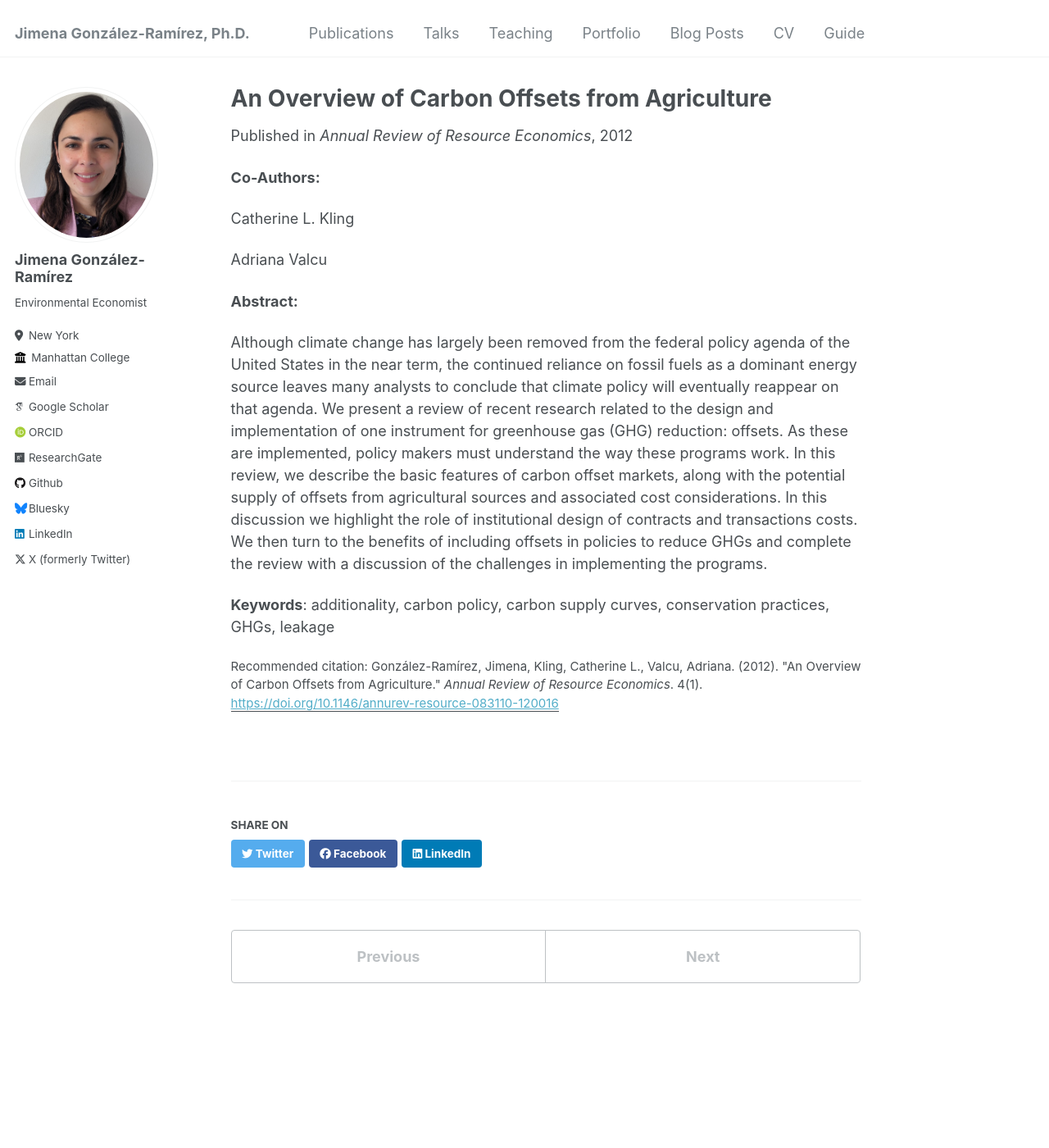
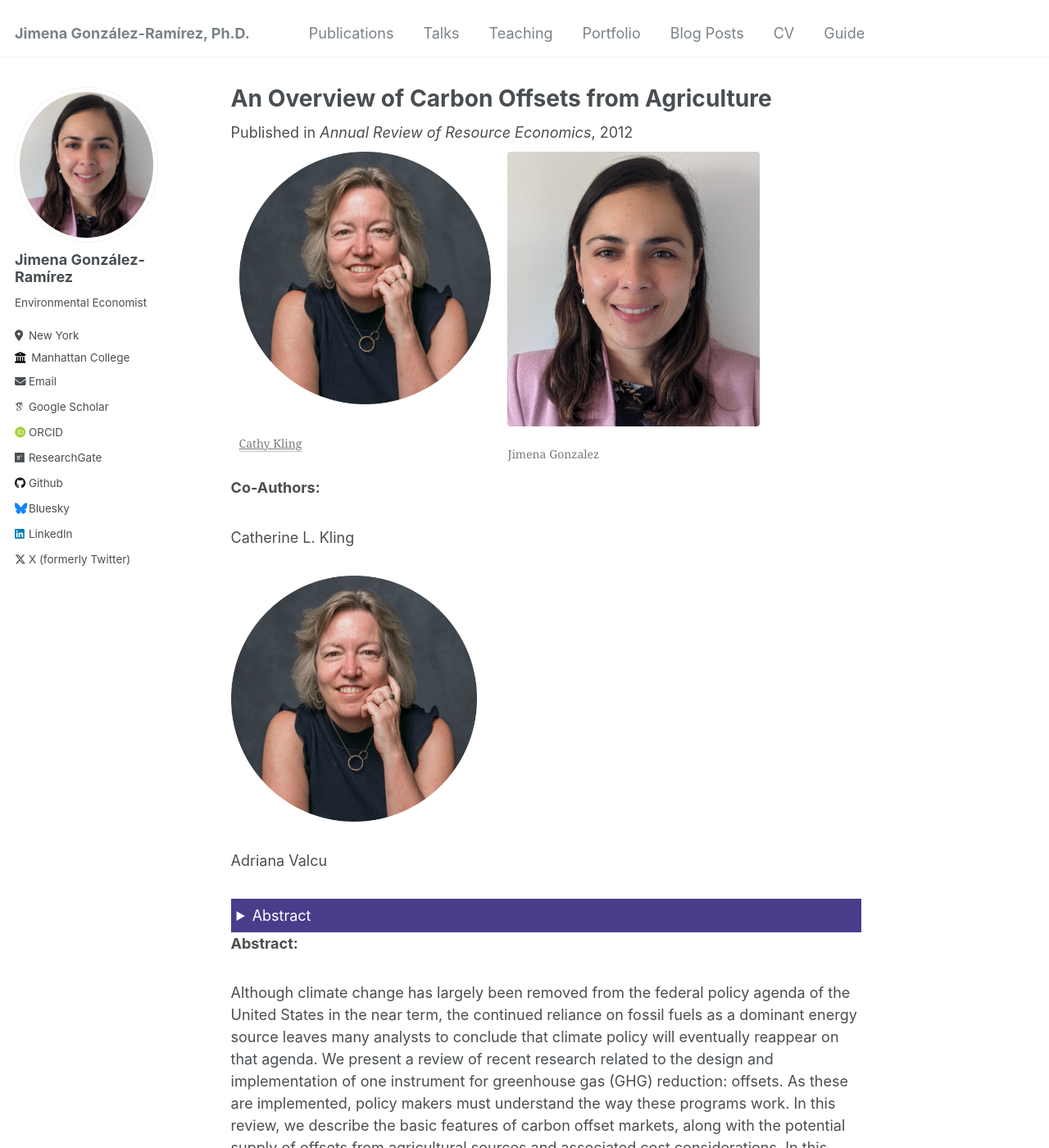
Before and after one commit to jimegon/jimegon.github.io, a Jekyll site: the page built from _publications/2012-04-17-carbon-offets-number-1.md, in a window 1280 px wide and 1400 px high. Shown: the whole window at 82% size. Built offline with Jekyll 4.4.1, drawn with Linux system fonts in a browser that asks for light colours; some web fonts are replaced; some of the changed text lies outside the part shown.

Commit message:
carbon offsets update

```diff
--- a/_publications/2012-04-17-carbon-offets-number-1.md
+++ b/_publications/2012-04-17-carbon-offets-number-1.md
@@ -9,13 +9,46 @@ paperurl: 'https://doi.org/10.1146/annurev-resource-083110-120016'
 citation: 'González-Ramírez, Jimena, Kling, Catherine L., Valcu, Adriana. (2012). &quot;An Overview of Carbon Offsets from Agriculture.&quot; <i>Annual Review of Resource Economics</i>. 4(1).'
 ---
 
+
+<body>
+<div class="image-container">
+        <figure>
+            <img src="/images/co-authors/cathy_kling.png" alt="Cathy" width="100" height="auto">
+            <figcaption><a href="https://economics.cornell.edu/catherine-kling" target="_blank">Cathy Kling</a></figcaption>
+        </figure>
+        <figure>
+            <img src="/images/profile.png" alt="Image 2" width="100" height="auto">
+            <figcaption>Jimena Gonzalez</figcaption>
+        </figure>
+        <!-- Add more images as needed -->
+    </div>
+</body>
+
 __Co-Authors:__
 
 Catherine L. Kling
 
+<a href="https://economics.cornell.edu/catherine-kling" target="_blank">
+        <img src='/images/co-authors/cathy_kling.png' alt="Cathy Kling" width="300" height="200">
+</a>
+
+
 
 Adriana Valcu
 
+<details>
+<summary>
+Abstract
+</summary>
+
+Although climate change has largely been removed from the federal policy agenda of the United States in the near term, the continued reliance on fossil fuels as a dominant energy source leaves many analysts to conclude that climate policy will eventually reappear on that agenda. We present a review of recent research related to the design and implementation of one instrument for greenhouse gas (GHG) reduction: offsets. As these are implemented, policy makers must understand the way these programs work. In this review, we describe the basic features of carbon offset markets, along with the potential supply of offsets from agricultural sources and associated cost considerations. In this discussion we highlight the role of institutional design of contracts and transactions costs. We then turn to the benefits of including offsets in policies to reduce GHGs and complete the review with a discussion of the challenges in implementing the programs.
+
+<details class="sub_detail">
+<summary>This is a sub detail</summary>
+Blah blah blah
+</details>
+
+</details>
 __Abstract:__
 
 Although climate change has largely been removed from the federal policy agenda of the United States in the near term, the continued reliance on fossil fuels as a dominant energy source leaves many analysts to conclude that climate policy will eventually reappear on that agenda. We present a review of recent research related to the design and implementation of one instrument for greenhouse gas (GHG) reduction: offsets. As these are implemented, policy makers must understand the way these programs work. In this review, we describe the basic features of carbon offset markets, along with the potential supply of offsets from agricultural sources and associated cost considerations. In this discussion we highlight the role of institutional design of contracts and transactions costs. We then turn to the benefits of including offsets in policies to reduce GHGs and complete the review with a discussion of the challenges in implementing the programs.
--- a/_sass/_page.scss
+++ b/_sass/_page.scss
@@ -399,3 +399,65 @@
   font-size: $type-size-6;
   text-transform: uppercase;
 }
+
+/*------------------------------------------------------------
+              CODE ADDED BY JIMEGON
+------------------------------------------------------------*/
+
+/*------------------------------------------------------------*/
+/* Code for flexbox */
+/*------------------------------------------------------------*/
+.image-container {
+  display: flex;
+  flex-wrap: wrap; /* Allow images to wrap to the next line */
+}
+
+figure {
+  max-width:40%;
+  margin: 10px; /* Margin between images */
+  text-align: center; /* Center-align the image and caption */
+}
+
+figcaption {
+  margin-top: 5px; /* Margin between image and caption */
+  font-size: 14px; /* Font size of the caption */
+}
+
+
+/*------------------------------------------------------------
+                  Code for Collapsible
+------------------------------------------------------------*/
+summary {
+  background: darkslateblue;
+  color:white;
+  padding: 5px;
+  border: 2px solid transparent;
+  outline: none;
+  &:focus {
+    border-color: black;
+  }
+}
+
+details {
+  max-width: 100%;
+  box-sizing: border-box;
+  margin-top: 5px;
+}
+.content {
+  border-top: none;
+  padding: 10px;
+  border: 2px solid #8dd792;
+  border-top: none;
+}
+
+p {
+  margin: 0;
+  padding-bottom: 10px;
+  &:last-child {
+    padding: 0;
+  }
+}
+
+.sub_detail {
+  margin-left:20px;
+}
```
Also changed, not shown: images/co-authors/Cathy_kling.png (added), images/co-authors/cathy_kling.jpg (added).
